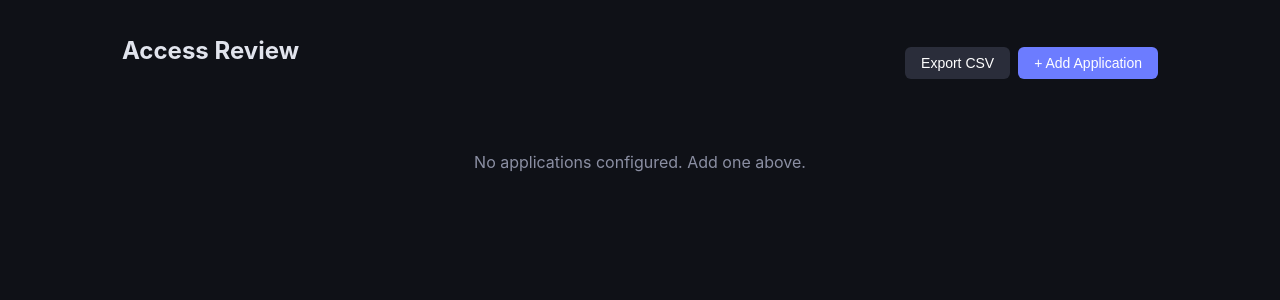
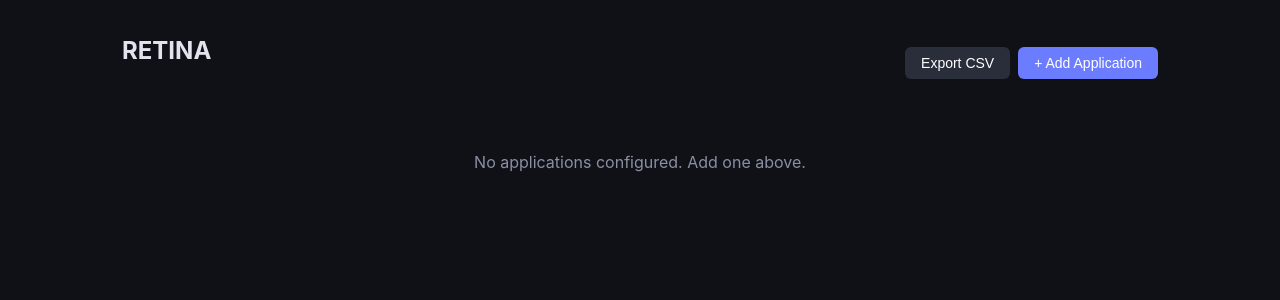
Before and after one commit to DuuMayne/RETINA, a FastAPI app: page / in a window 1280 px wide. Shown: the top 300 px of the page. Run offline with FastAPI, Linux system fonts and the light colour scheme; data that the repository does not hold is empty.

Commit message:
Rename application to RETINA
Review of Entitlements, Tokens, Identities and Networked Access

- Updated FastAPI title, HTML title, page header
- Renamed database from access_review.db to retina.db
- Updated pyproject.toml name and description
- Updated CSV export filename prefix
- Updated UI panel headers
- Added retina.db to .gitignore

```diff
--- a/database.py
+++ b/database.py
@@ -2,7 +2,7 @@ from sqlalchemy import create_engine, Column, String, Text, DateTime, JSON
 from sqlalchemy.orm import declarative_base, sessionmaker
 from datetime import datetime, timezone
 
-engine = create_engine("sqlite:///access_review.db")
+engine = create_engine("sqlite:///retina.db")
 SessionLocal = sessionmaker(bind=engine)
 Base = declarative_base()
 
--- a/main.py
+++ b/main.py
@@ -25,7 +25,7 @@ async def lifespan(app: FastAPI):
     stop_scheduler()
 
 
-app = FastAPI(title="Access Review", lifespan=lifespan)
+app = FastAPI(title="RETINA", lifespan=lifespan)
 app.mount("/static", StaticFiles(directory="static"), name="static")
 templates = Jinja2Templates(directory="templates")
 
--- a/pyproject.toml
+++ b/pyproject.toml
@@ -1,7 +1,7 @@
 [project]
-name = "access-review-app"
+name = "retina"
 version = "0.1.0"
-description = "Self-hosted access review application for compliance obligations"
+description = "RETINA — Review of Entitlements, Tokens, Identities and Networked Access"
 requires-python = ">=3.9"
 dependencies = [
     "fastapi==0.115.6",
--- a/scheduler.py
+++ b/scheduler.py
@@ -1,4 +1,4 @@
-"""Scheduled sync engine for access review application."""
+"""Scheduled sync engine for RETINA."""
 from __future__ import annotations
 
 import asyncio
--- a/static/app.js
+++ b/static/app.js
@@ -144,12 +144,12 @@ function showUsersPanel(appName, snapshots) {
     const panel = document.getElementById('users-panel');
     const snapBar = snapshots ? `
         <div class="snapshot-bar">
-            <h2>${esc(appName)} - Access Review</h2>
+            <h2>${esc(appName)} - Entitlement Review</h2>
             <select class="snapshot-select" onchange="loadSnapshot(this.value)">
                 ${snapshots.map(s => `<option value="${s.id}">${new Date(s.synced_at).toLocaleString()} (${s.user_count} users)</option>`).join('')}
             </select>
         </div>
-    ` : `<h2>${esc(appName)} - Access Review</h2>`;
+    ` : `<h2>${esc(appName)} - Entitlement Review</h2>`;
 
     panel.innerHTML = `
         ${snapBar}
@@ -277,7 +277,7 @@ function exportCSV() {
     const blob = new Blob([csv], { type: 'text/csv' });
     const a = document.createElement('a');
     a.href = URL.createObjectURL(blob);
-    a.download = `access_review_${new Date().toISOString().slice(0, 10)}.csv`;
+    a.download = `retina_export_${new Date().toISOString().slice(0, 10)}.csv`;
     a.click();
 }
 
--- a/templates/index.html
+++ b/templates/index.html
@@ -3,13 +3,13 @@
 <head>
     <meta charset="UTF-8">
     <meta name="viewport" content="width=device-width, initial-scale=1.0">
-    <title>Access Review</title>
+    <title>RETINA</title>
     <link rel="stylesheet" href="/static/style.css">
 </head>
 <body>
     <div class="container">
         <div style="display:flex;justify-content:space-between;align-items:center;margin-bottom:1.5rem">
-            <h1>Access Review</h1>
+            <h1>RETINA</h1>
             <div class="btn-group">
                 <button onclick="exportCSV()" class="secondary">Export CSV</button>
                 <button onclick="openAddModal()">+ Add Application</button>
```
Also changed, not shown: 2 other files.
